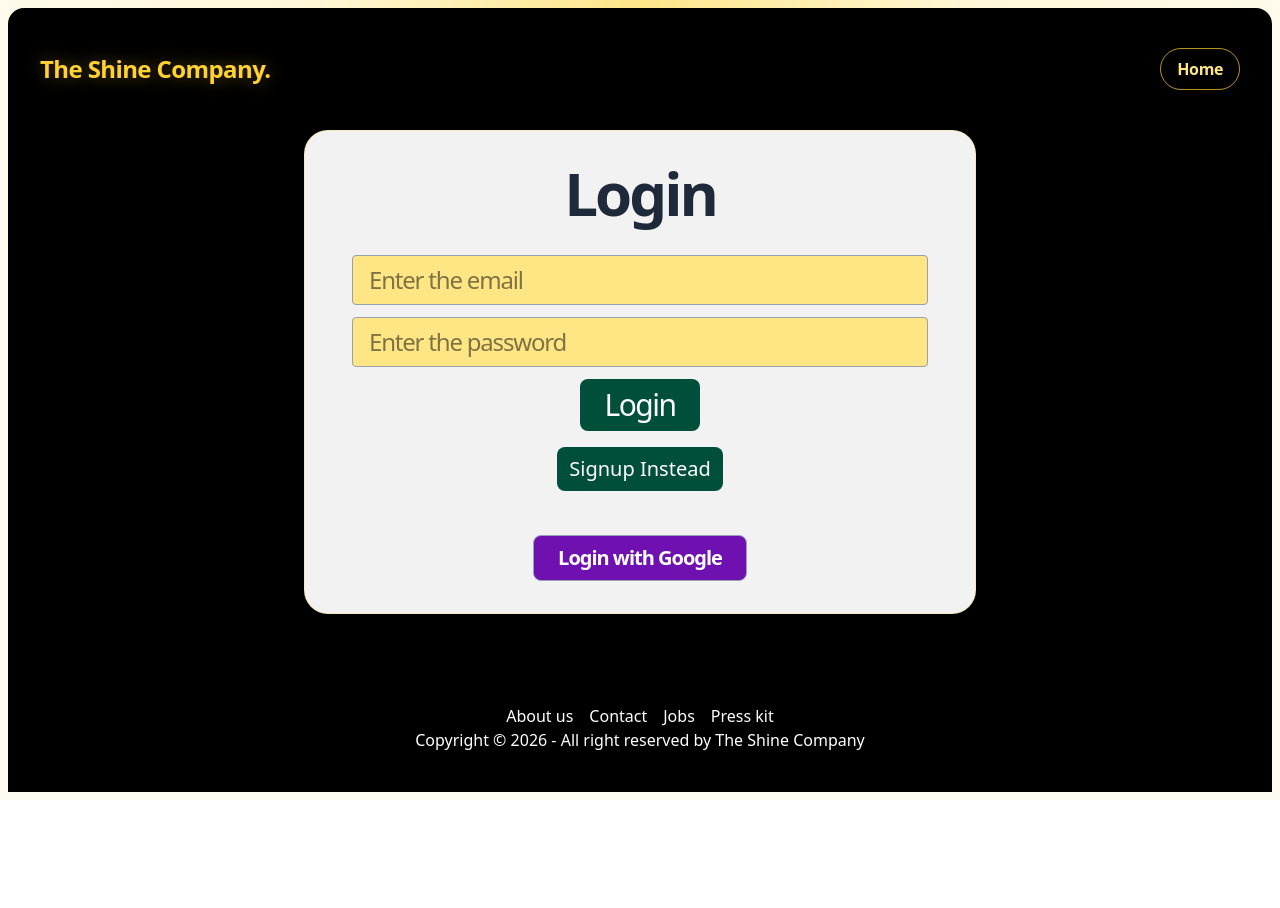
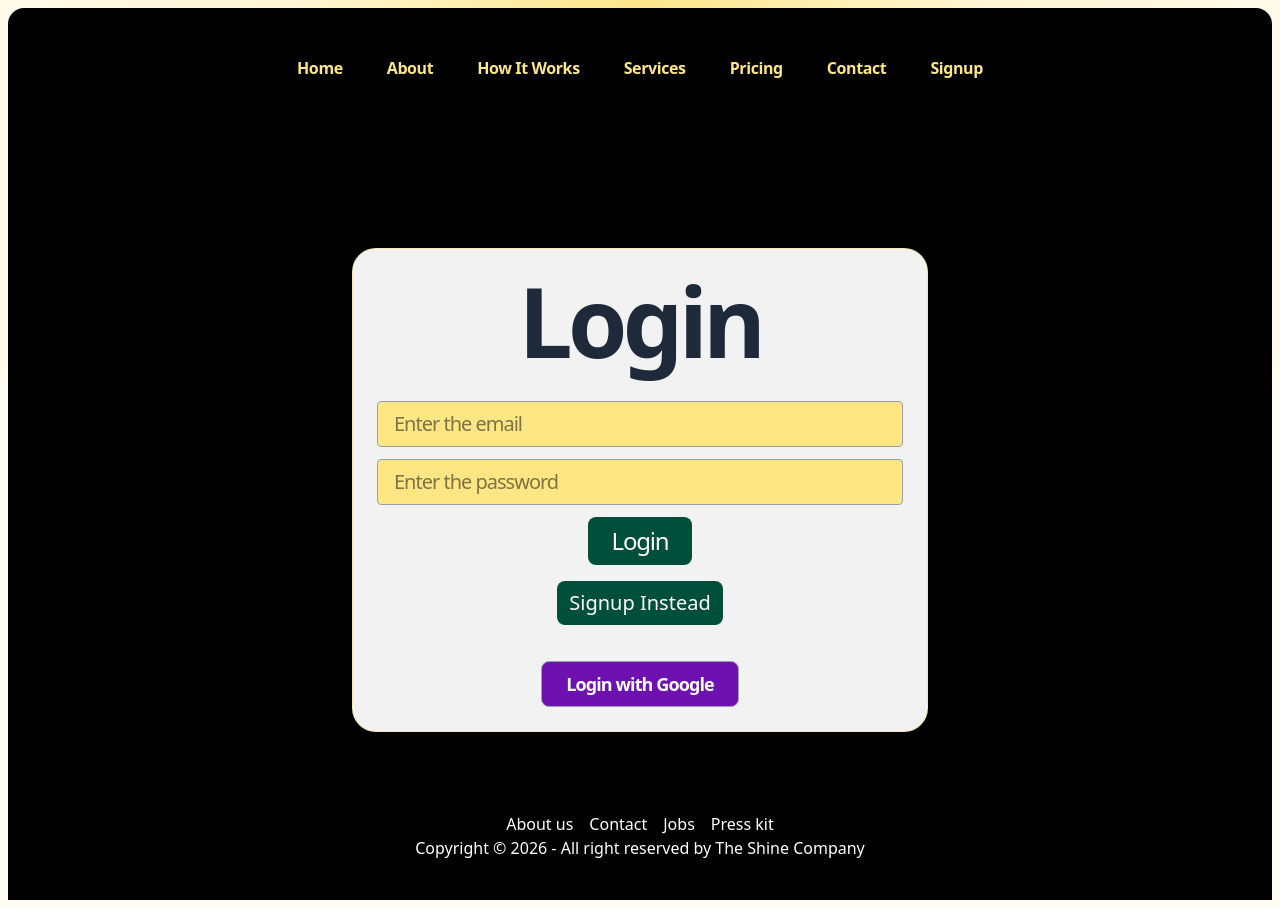
Before and after one commit to i-am-nazmul/car-washing, a Next.js app: page /login in a window 1280 px wide. Before the commit the page ends 800 px from the top, so only its background shows below. Built offline with nearby package versions, Linux system fonts and the light colour scheme.

Commit message:
Make the login/signup ui consistent with Home

```diff
--- a/app/login/page.tsx
+++ b/app/login/page.tsx
@@ -70,6 +70,10 @@ export default function LoginPage(){
             router.push("/");
       };
 
+      const moveHomeSection = (sectionId: string) => {
+            router.push(`/#${sectionId}`);
+      };
+
       const LoginWithGoogle = () => {
             setIsLoading(true);
             const safeNextPath = getSafeNextPath();
@@ -82,18 +86,56 @@ export default function LoginPage(){
                   {isLoading && <Loader message={"Wait"} />}
 
                   <div className="w-full h-full flex-1 flex flex-col rounded-t-2xl bg-black px-4 py-6 sm:px-8 sm:py-10">
+
+
+                        {/* Navbar */}
                         <motion.nav
                               initial={{ opacity: 0, y: -24 }}
                               animate={{ opacity: 1, y: 0 }}
                               transition={{ duration: 0.45 }}
-                              className="w-full flex items-center justify-between"
+                              className="w-full flex flex-wrap items-center justify-center gap-2 sm:gap-3"
                         >
-                              <h1 className="text-lg font-extrabold tracking-tight text-amber-300 drop-shadow-[0_0_8px_rgba(251,191,36,0.35)] sm:text-2xl">The Shine Company.</h1>
                               <MotionButton
-                                    className="hover-fill-ltr cursor-pointer rounded-full border border-amber-300/70 bg-transparent px-4 py-2 text-sm font-semibold tracking-tight text-amber-200 hover:bg-amber-200/10 sm:text-base"
+                                    className="hover-fill-ltr cursor-pointer rounded-full bg-transparent px-4 py-2 text-sm font-semibold tracking-tight text-amber-200 hover:bg-white hover:text-gray-800 sm:text-base"
                                     onClick={moveHome}
                               >
                                     Home
+                              </MotionButton>
+                              <MotionButton
+                                    className="hover-fill-ltr cursor-pointer rounded-full bg-transparent px-4 py-2 text-sm font-semibold tracking-tight text-amber-200 hover:bg-white hover:text-gray-800 sm:text-base"
+                                    onClick={() => moveHomeSection("about")}
+                              >
+                                    About
+                              </MotionButton>
+                              <MotionButton
+                                    className="hover-fill-ltr cursor-pointer rounded-full bg-transparent px-4 py-2 text-sm font-semibold tracking-tight text-amber-200 hover:bg-white hover:text-gray-800 sm:text-base"
+                                    onClick={() => moveHomeSection("how-it-works")}
+                              >
+                                    How It Works
+                              </MotionButton>
+                              <MotionButton
+                                    className="hover-fill-ltr cursor-pointer rounded-full bg-transparent px-4 py-2 text-sm font-semibold tracking-tight text-amber-200 hover:bg-white hover:text-gray-800 sm:text-base"
+                                    onClick={() => moveHomeSection("services")}
+                              >
+                                    Services
+                              </MotionButton>
+                              <MotionButton
+                                    className="hover-fill-ltr cursor-pointer rounded-full bg-transparent px-4 py-2 text-sm font-semibold tracking-tight text-amber-200 hover:bg-white hover:text-gray-800 sm:text-base"
+                                    onClick={() => moveHomeSection("pricing")}
+                              >
+                                    Pricing
+                              </MotionButton>
+                              <MotionButton
+                                    className="hover-fill-ltr cursor-pointer rounded-full bg-transparent px-4 py-2 text-sm font-semibold tracking-tight text-amber-200 hover:bg-white hover:text-gray-800 sm:text-base"
+                                    onClick={() => moveHomeSection("contact")}
+                              >
+                                    Contact
+                              </MotionButton>
+                              <MotionButton
+                                    className="hover-fill-ltr cursor-pointer rounded-full bg-transparent px-4 py-2 text-sm font-semibold tracking-tight text-amber-200 hover:bg-white hover:text-gray-800 sm:text-base"
+                                    onClick={SignUp}
+                              >
+                                    Signup
                               </MotionButton>
                         </motion.nav>
 
@@ -101,9 +143,9 @@ export default function LoginPage(){
                               initial={{ opacity: 0, y: 24 }}
                               animate={{ opacity: 1, y: 0 }}
                               transition={{ delay: 0.1, duration: 0.45 }}
-                              className="mx-auto mt-10 w-full max-w-2xl rounded-3xl border border-amber-300/30 bg-white/95 p-6 shadow-xl sm:p-8"
+                              className="mx-auto mt-40 w-full max-w-xl rounded-3xl border border-amber-300/30 bg-white/95 p-5 shadow-xl sm:p-6"
                         >
-                              <h2 className="text-center text-5xl font-extrabold tracking-tighter text-gray-800 sm:text-6xl">Login</h2>
+                              <h2 className="text-center text-4xl font-bold  tracking-tighter text-gray-800 sm:text-8xl">Login</h2>
 
                               <form
                                     className="mt-8 flex flex-col items-center gap-3"
@@ -115,7 +157,7 @@ export default function LoginPage(){
                                     <input
                                           type="email"
                                           placeholder="Enter the email"
-                                          className="w-full max-w-xl tracking-tighter outline-none text-2xl px-4 py-2 bg-amber-200 rounded-sm text-black border border-gray-400"
+                                          className="w-full max-w-xl tracking-tighter outline-none text-xl px-4 py-2 bg-amber-200 rounded-sm text-black border border-gray-400"
                                           value={email}
                                           onChange={(e)=>{setEmail(e.target.value)}}
                                     />
@@ -123,14 +165,14 @@ export default function LoginPage(){
                                     <input
                                           type="password"
                                           placeholder="Enter the password"
-                                          className="w-full max-w-xl outline-none tracking-tighter text-2xl px-4 py-2 bg-amber-200 rounded-sm text-black border border-gray-400"
+                                          className="w-full max-w-xl outline-none tracking-tighter text-xl px-4 py-2 bg-amber-200 rounded-sm text-black border border-gray-400"
                                           value={password}
                                           onChange={(e)=>{setPassword(e.target.value)}}
                                     />
 
                                     <MotionButton
                                           type="submit"
-                                          className="hover-fill-ltr bg-emerald-900 px-6 py-2 text-white font-semibold tracking-tighter text-2xl cursor-pointer hover:bg-emerald-950 rounded-lg sm:font-normal sm:text-3xl"
+                                          className="hover-fill-ltr bg-emerald-900 px-6 py-2 text-white font-semibold tracking-tighter text-xl cursor-pointer hover:bg-emerald-950 rounded-lg sm:font-normal sm:text-2xl"
                                     >
                                           Login
                                     </MotionButton>
@@ -139,7 +181,7 @@ export default function LoginPage(){
                               <div className="mt-4 flex flex-col items-center gap-3">
                                     <MotionButton className="hover-fill-ltr bg-emerald-900 text-white px-3 py-2 cursor-pointer font-medium hover:bg-emerald-950 rounded-lg sm:text-xl" onClick={SignUp}>Signup Instead</MotionButton>
 
-                                    <MotionButton className="hover-fill-ltr bg-purple-800 px-6 py-2 text-white font-semibold mt-8 tracking-tighter text-2xl cursor-pointer hover:bg-purple-950 rounded-lg border border-gray-400 sm:text-xl"
+                                    <MotionButton className="hover-fill-ltr bg-purple-800 px-6 py-2 text-white font-semibold mt-6 tracking-tighter text-xl cursor-pointer hover:bg-purple-950 rounded-lg border border-gray-400 sm:text-lg"
                                     onClick={LoginWithGoogle}>Login with Google</MotionButton>
                               </div>
                         </motion.div>
--- a/app/signup/page.tsx
+++ b/app/signup/page.tsx
@@ -83,6 +83,10 @@ export default function SignupPage(){
             router.push("/");
       };
 
+      const moveHomeSection = (sectionId: string) => {
+            router.push(`/#${sectionId}`);
+      };
+
       const SignupWithGoogle = () => {
             setIsLoading(true);
             const safeNextPath = getSafeNextPath();
@@ -96,18 +100,54 @@ export default function SignupPage(){
                   {isLoading && <Loader message={"Wait"} />}
 
                   <div className="w-full h-full flex-1 flex flex-col rounded-t-2xl bg-black px-4 py-6 sm:px-8 sm:py-10">
+                        {/* Navbar */}
                         <motion.nav
                               initial={{ opacity: 0, y: -24 }}
                               animate={{ opacity: 1, y: 0 }}
                               transition={{ duration: 0.45 }}
-                              className="w-full flex items-center justify-between"
+                              className="w-full flex flex-wrap items-center justify-center gap-2 sm:gap-3"
                         >
-                              <h1 className="text-lg font-extrabold tracking-tight text-amber-300 drop-shadow-[0_0_8px_rgba(251,191,36,0.35)] sm:text-2xl">The Shine Company.</h1>
                               <MotionButton
-                                    className="hover-fill-ltr cursor-pointer rounded-full border border-amber-300/70 bg-transparent px-4 py-2 text-sm font-semibold tracking-tight text-amber-200 hover:bg-amber-200/10 sm:text-base"
+                                    className="hover-fill-ltr cursor-pointer rounded-full bg-transparent px-4 py-2 text-sm font-semibold tracking-tight text-amber-200 hover:bg-white hover:text-gray-800 sm:text-base"
                                     onClick={moveHome}
                               >
                                     Home
+                              </MotionButton>
+                              <MotionButton
+                                    className="hover-fill-ltr cursor-pointer rounded-full bg-transparent px-4 py-2 text-sm font-semibold tracking-tight text-amber-200 hover:bg-white hover:text-gray-800 sm:text-base"
+                                    onClick={() => moveHomeSection("about")}
+                              >
+                                    About
+                              </MotionButton>
+                              <MotionButton
+                                    className="hover-fill-ltr cursor-pointer rounded-full bg-transparent px-4 py-2 text-sm font-semibold tracking-tight text-amber-200 hover:bg-white hover:text-gray-800 sm:text-base"
+                                    onClick={() => moveHomeSection("how-it-works")}
+                              >
+                                    How It Works
+                              </MotionButton>
+                              <MotionButton
+                                    className="hover-fill-ltr cursor-pointer rounded-full bg-transparent px-4 py-2 text-sm font-semibold tracking-tight text-amber-200 hover:bg-white hover:text-gray-800 sm:text-base"
+                                    onClick={() => moveHomeSection("services")}
+                              >
+                                    Services
+                              </MotionButton>
+                              <MotionButton
+                                    className="hover-fill-ltr cursor-pointer rounded-full bg-transparent px-4 py-2 text-sm font-semibold tracking-tight text-amber-200 hover:bg-white hover:text-gray-800 sm:text-base"
+                                    onClick={() => moveHomeSection("pricing")}
+                              >
+                                    Pricing
+                              </MotionButton>
+                              <MotionButton
+                                    className="hover-fill-ltr cursor-pointer rounded-full bg-transparent px-4 py-2 text-sm font-semibold tracking-tight text-amber-200 hover:bg-white hover:text-gray-800 sm:text-base"
+                                    onClick={() => moveHomeSection("contact")}
+                              >
+                                    Contact
+                              </MotionButton>
+                              <MotionButton
+                                    className="hover-fill-ltr cursor-pointer rounded-full bg-transparent px-4 py-2 text-sm font-semibold tracking-tight text-amber-200 hover:bg-white hover:text-gray-800 sm:text-base"
+                                    onClick={Login}
+                              >
+                                    Login
                               </MotionButton>
                         </motion.nav>
 
@@ -115,9 +155,9 @@ export default function SignupPage(){
                               initial={{ opacity: 0, y: 24 }}
                               animate={{ opacity: 1, y: 0 }}
                               transition={{ delay: 0.1, duration: 0.45 }}
-                              className="mx-auto mt-10 w-full max-w-2xl rounded-3xl border border-amber-300/30 bg-white/95 p-6 shadow-xl sm:p-8"
+                              className="mx-auto mt-40 w-full max-w-xl rounded-3xl border border-amber-300/30 bg-white/95 p-5 shadow-xl sm:p-6"
                         >
-                              <h2 className="text-center text-5xl font-extrabold tracking-tighter text-gray-800 sm:text-6xl">SignUp</h2>
+                              <h2 className="text-center text-4xl font-bold  tracking-tighter text-gray-800 sm:text-8xl">SignUp</h2>
 
                               <form
                                     className="mt-8 flex flex-col items-center gap-3"
@@ -129,7 +169,7 @@ export default function SignupPage(){
                                     <input
                                           type="text"
                                           placeholder="Enter your name"
-                                          className="w-full max-w-xl outline-none text-2xl px-4 py-2 bg-amber-200 rounded-sm text-black border border-gray-400 tracking-tighter"
+                                          className="w-full max-w-xl outline-none text-xl px-4 py-2 bg-amber-200 rounded-sm text-black border border-gray-400 tracking-tighter"
                                           value={username}
                                           onChange={(e)=>{setUsername(e.target.value)}}
                                     />
@@ -137,7 +177,7 @@ export default function SignupPage(){
                                     <input
                                           type="email"
                                           placeholder="Enter your email"
-                                          className="w-full max-w-xl outline-none text-2xl px-4 py-2 bg-amber-200 rounded-sm text-black border tracking-tighter border-gray-400"
+                                          className="w-full max-w-xl outline-none text-xl px-4 py-2 bg-amber-200 rounded-sm text-black border tracking-tighter border-gray-400"
                                           value={email}
                                           onChange={(e)=>{setEmail(e.target.value)}}
                                     />
@@ -145,14 +185,14 @@ export default function SignupPage(){
                                     <input
                                           type="password"
                                           placeholder="Enter your password"
-                                          className="w-full max-w-xl outline-none tracking-tighter text-2xl px-4 py-2 bg-amber-200 rounded-sm text-black border border-gray-400"
+                                          className="w-full max-w-xl outline-none tracking-tighter text-xl px-4 py-2 bg-amber-200 rounded-sm text-black border border-gray-400"
                                           value={password}
                                           onChange={(e)=>{setPassword(e.target.value)}}
                                     />
 
                                     <MotionButton
                                           type="submit"
-                                          className="hover-fill-ltr bg-emerald-900 px-6 py-2 text-white font-semibold tracking-tighter text-2xl cursor-pointer hover:bg-emerald-950 rounded-lg sm:font-normal sm:text-3xl"
+                                          className="hover-fill-ltr bg-emerald-900 px-6 py-2 text-white font-semibold tracking-tighter text-xl cursor-pointer hover:bg-emerald-950 rounded-lg sm:font-normal sm:text-2xl"
                                     >
                                           Signup
                                     </MotionButton>
@@ -161,7 +201,7 @@ export default function SignupPage(){
                               <div className="mt-4 flex flex-col items-center gap-3">
                                     <MotionButton className="hover-fill-ltr bg-emerald-900 text-white px-3 py-2 cursor-pointer font-medium hover:bg-emerald-950 rounded-lg sm:text-xl" onClick={Login}>Already have an account ? Login Instead</MotionButton>
 
-                                    <MotionButton className="hover-fill-ltr bg-purple-800 px-4 py-2 text-white font-semibold mt-8 tracking-tighter text-2xl cursor-pointer hover:bg-purple-950 rounded-lg border border-gray-400 sm:text-xl"
+                                    <MotionButton className="hover-fill-ltr bg-purple-800 px-4 py-2 text-white font-semibold mt-6 tracking-tighter text-xl cursor-pointer hover:bg-purple-950 rounded-lg border border-gray-400 sm:text-lg"
                                     onClick={SignupWithGoogle}>Signup with Google</MotionButton>
                               </div>
                         </motion.div>
--- a/components/home/AboutSection.tsx
+++ b/components/home/AboutSection.tsx
@@ -11,8 +11,8 @@ type AboutSectionProps = {
 function AboutSectionComponent({ aboutRef, titleOpacity, sentenceOpacity, sentenceText }: AboutSectionProps) {
   return (
     <section ref={aboutRef} id="about" className="mt-12 w-full max-w-6xl">
-      <div className="relative h-[210vh]">
-        <div className="sticky top-18 flex h-[72vh] flex-col items-center justify-start px-6 py-10 text-center">
+      <div className="relative h-[105vh] sm:h-[210vh]">
+        <div className="sticky top-18 flex h-[66vh] flex-col items-center justify-start px-6 py-10 text-center sm:h-[72vh]">
           <motion.h2
             initial={{ opacity: 0.45 }}
             animate={{ opacity: titleOpacity }}
```
Also changed, not shown: app/page.tsx (+5 -3 lines), components/home/HowItWorksSection.tsx (+6 -6 lines), components/home/PricingSection.tsx (+8 -8 lines).
